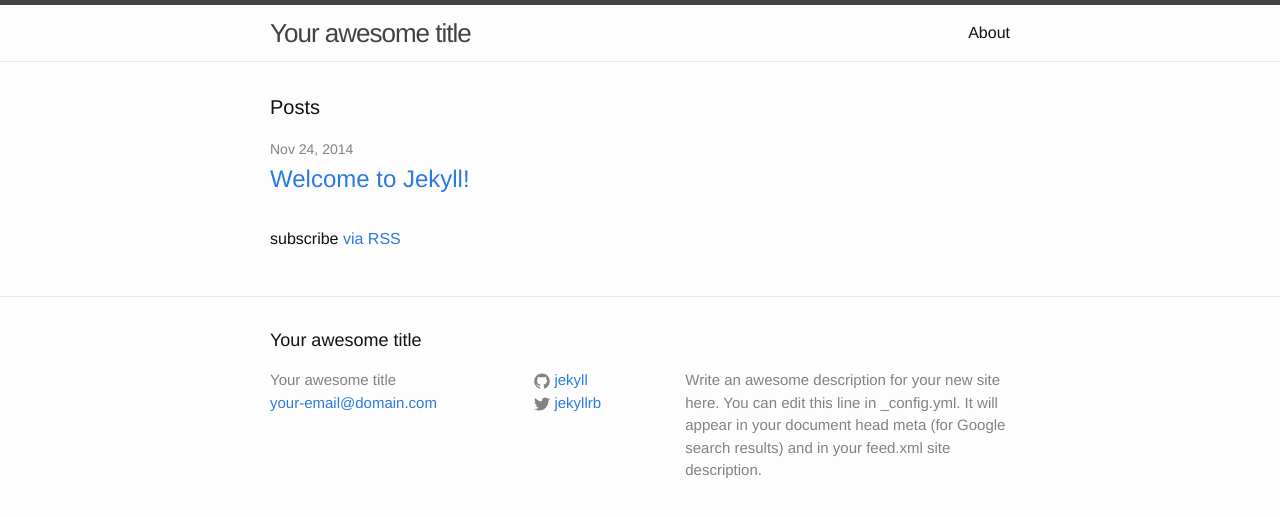
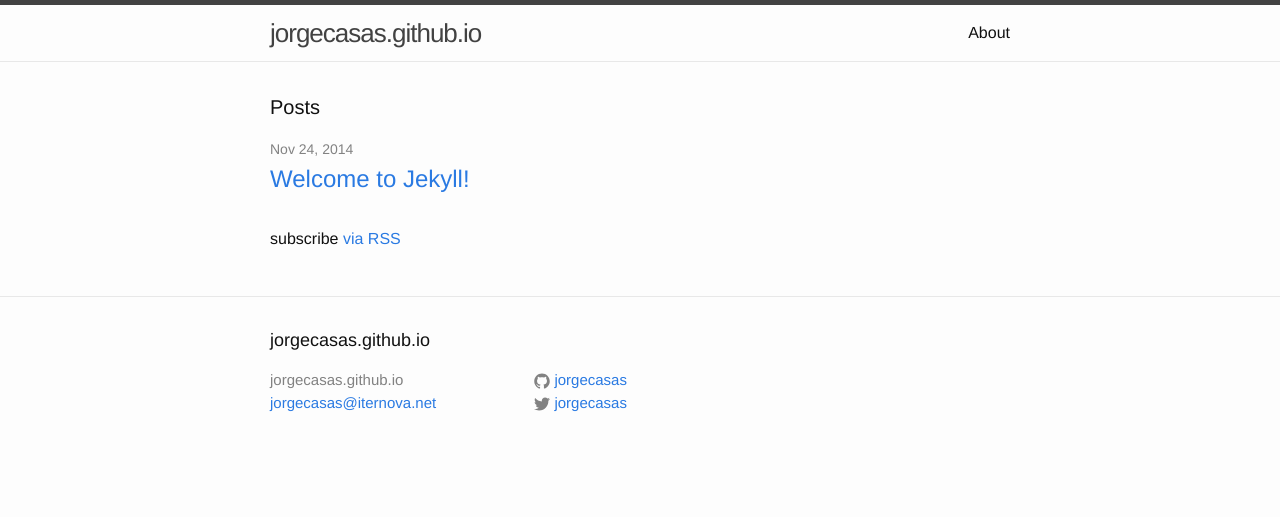
Before and after one commit to jorgecasas/jorgecasas.github.io, a Jekyll site: the page built from index.html, in a window 1280 px wide. Shown: the top 517 px of the page. Built offline with Jekyll 4.4.1, drawn with Linux system fonts in a browser that asks for light colours; Markdown is read by kramdown in place of the engine named in the settings.

Commit message:
Jekyll init - jorgecasas.github.io

```diff
--- a/_config.yml
+++ b/_config.yml
@@ -1,14 +1,11 @@
 # Site settings
-title: Your awesome title
-email: your-email@domain.com
+title: jorgecasas.github.io
+email: jorgecasas@iternova.net
 description: > # this means to ignore newlines until "baseurl:"
-  Write an awesome description for your new site here. You can edit this
-  line in _config.yml. It will appear in your document head meta (for
-  Google search results) and in your feed.xml site description.
 baseurl: "" # the subpath of your site, e.g. /blog/
-url: "http://yourdomain.com" # the base hostname & protocol for your site
-twitter_username: jekyllrb
-github_username:  jekyll
+url: "http://jorgecasas.github.io" # the base hostname & protocol for your site
+twitter_username: jorgecasas
+github_username:  jorgecasas
 
 # Build settings
-markdown: kramdown
+markdown: kramdowni
```
